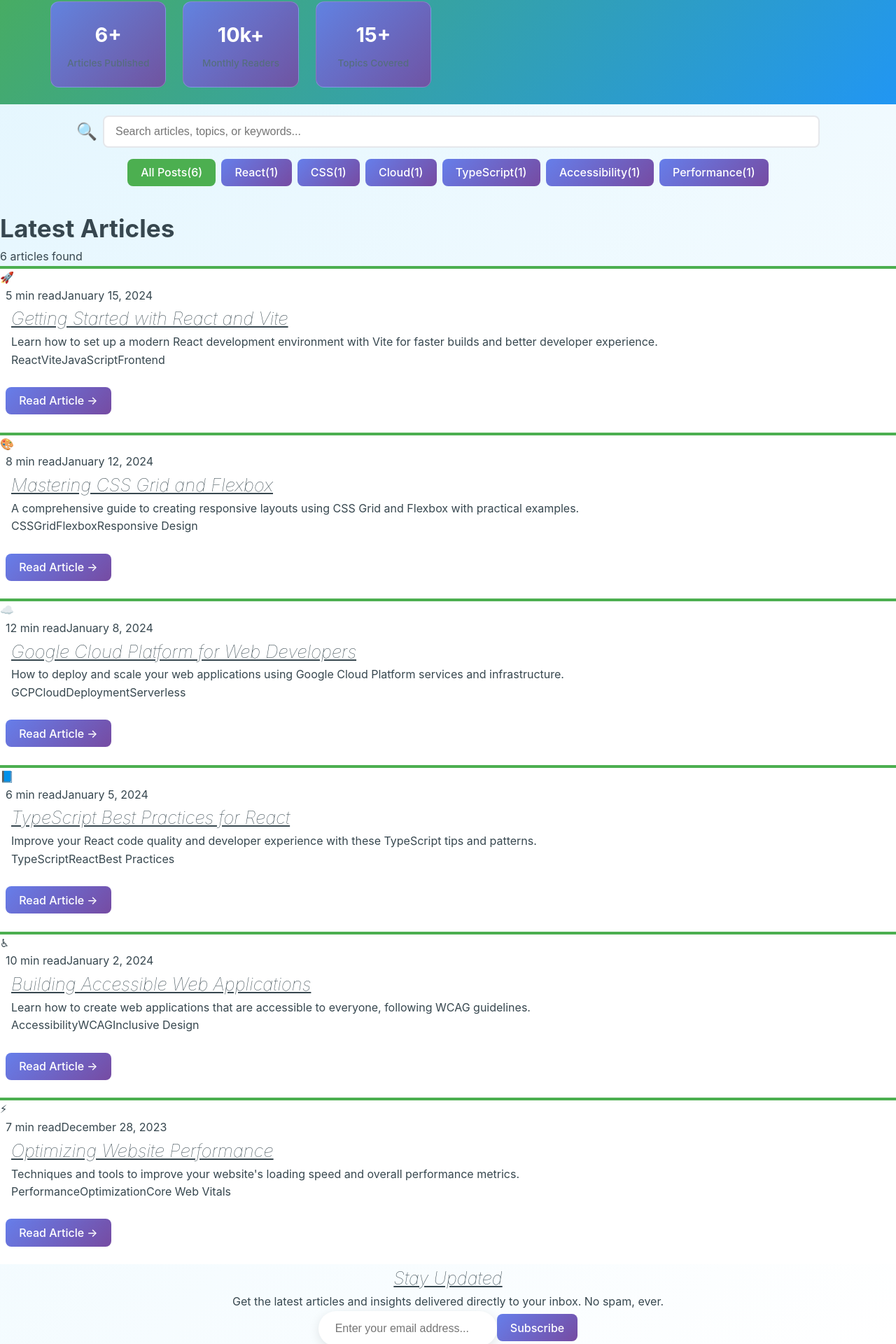
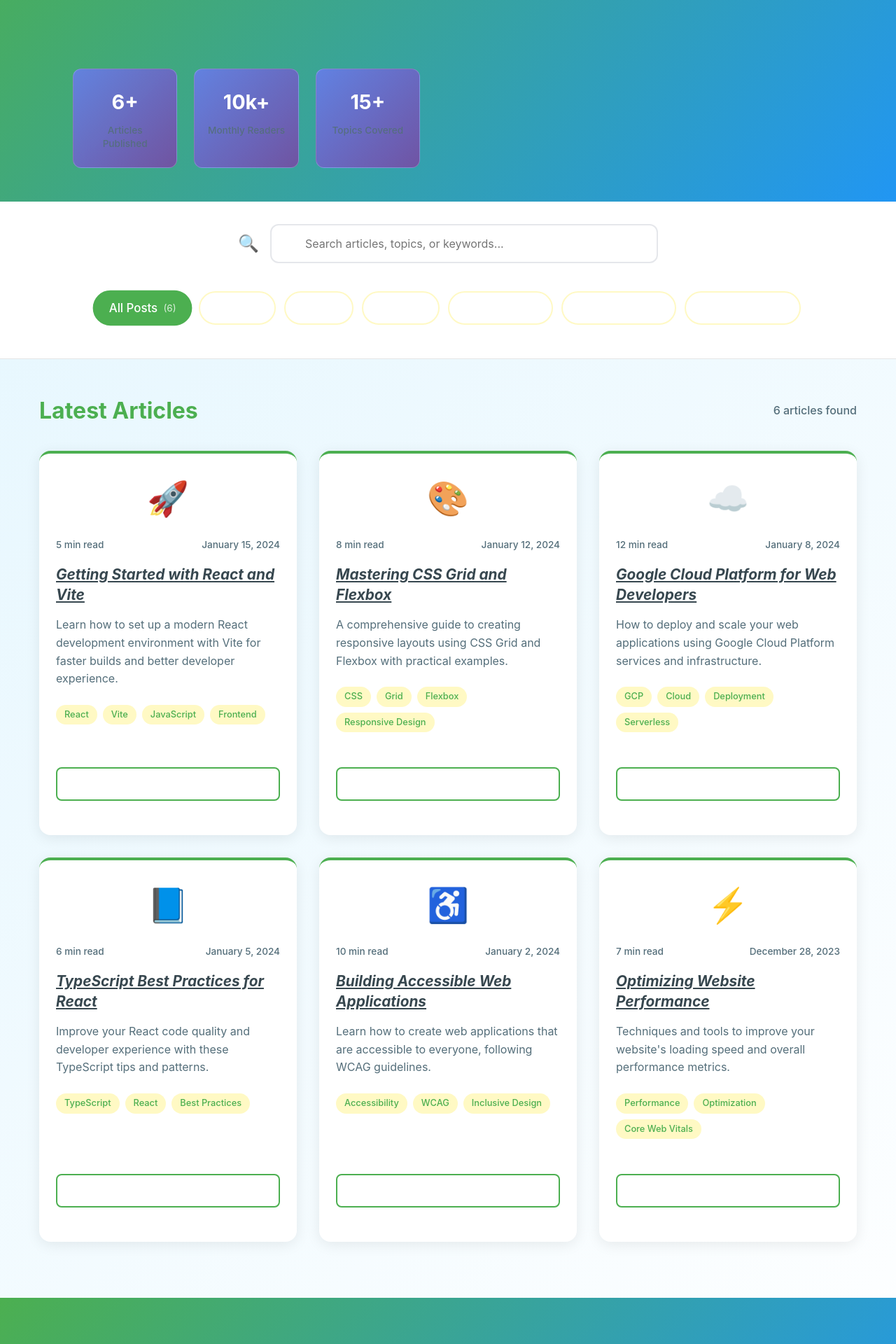
Before and after one commit to catbarber/chris-feveck, a React (Vite) app: page /blog in a window 1280 px wide. Shown: the part 414-2334 px from the top of the page at 70% size. Built offline with nearby package versions, Linux system fonts and the light colour scheme; the HTML template or start-up script is replaced by a standard one.

Commit message:
Update BlogPage.css

```diff
--- a/src/pages/BlogPage.css
+++ b/src/pages/BlogPage.css
@@ -1,129 +1,575 @@
 /* src/pages/BlogPage.css */
 .blog-page {
-  /* min-height: 100vh; */
   background: linear-gradient(135deg, var(--spring-pastel) 0%, var(--spring-white) 100%);
+  font-family: 'Inter', 'Segoe UI', 'Roboto', 'Helvetica Neue', Arial, sans-serif;
+  line-height: 1.6;
 }
 
+/* Header Styles */
+.hero-section {
+  background: var(--spring-white);
+  padding: 1.5rem 0;
+  border-bottom: 1px solid rgba(0, 0, 0, 0.1);
+}
+
+.tagline {
+  text-align: center;
+  color: var(--spring-primary);
+  font-size: 1.1rem;
+  font-weight: 600;
+  margin-bottom: 1rem;
+}
+
+.hero-links {
+  display: flex;
+  justify-content: center;
+  gap: 2rem;
+  flex-wrap: wrap;
+  padding: 0 1rem;
+}
+
+.hero-link {
+  color: var(--spring-primary);
+  text-decoration: none;
+  font-weight: 600;
+  padding: 0.75rem 1.5rem;
+  border: 2px solid var(--spring-primary);
+  border-radius: 25px;
+  transition: all 0.3s ease;
+  background: transparent;
+}
+
+.hero-link:hover {
+  background: var(--spring-primary);
+  color: var(--spring-white);
+  transform: translateY(-2px);
+  box-shadow: 0 5px 15px rgba(102, 126, 234, 0.3);
+}
+
+/* Hero Section */
 .blog-hero {
   background: linear-gradient(135deg, var(--spring-primary) 0%, var(--spring-accent) 100%);
   color: var(--spring-white);
-  padding-bottom: 24px;
+  padding: 4rem 0 3rem;
 }
 
-.blog-hero h1 {padding-top: 24px; padding-bottom: 24px;
+.blog-hero h1 {
+  font-size: clamp(2.5rem, 5vw, 3.5rem);
+  font-weight: 700;
+  text-align: center;
+  margin-bottom: 1.5rem;
   background: none;
   -webkit-text-fill-color: var(--spring-white);
   color: var(--spring-white);
-}
-.blog-hero p{
-  padding-bottom: 24px;;
+  line-height: 1.2;
 }
 
-.blog-card {
+.blog-hero p {
+  font-size: clamp(1.1rem, 2.5vw, 1.3rem);
+  text-align: center;
+  max-width: 600px;
+  margin: 0 auto 2rem;
+  opacity: 0.95;
+  line-height: 1.6;
+}
+
+.hero-stats {
+  display: grid;
+  grid-template-columns: repeat(3, 1fr);
+  gap: 1.5rem;
+  max-width: 600px;
+  margin: 0 auto;
+  padding: 0 1rem;
+}
+
+.stat {
+  text-align: center;
+  padding: 1.5rem 1rem;
+  background: rgba(255, 255, 255, 0.1);
+  border-radius: 12px;
+  backdrop-filter: blur(10px);
+  border: 1px solid rgba(255, 255, 255, 0.2);
+}
+
+.stat-number {
+  font-size: 2rem;
+  font-weight: 700;
+  margin-bottom: 0.5rem;
+  color: var(--spring-white);
+}
+
+.stat-label {
+  font-size: 0.9rem;
+  opacity: 0.9;
+  font-weight: 500;
+}
+
+/* Search and Filters */
+.blog-filters {
   background: var(--spring-white);
-  border-top: 4px solid var(--spring-primary);
+  padding: 2rem 0;
+  border-bottom: 1px solid rgba(0, 0, 0, 0.1);
+}
+
+.filters-content {
+  max-width: 1200px;
+  margin: 0 auto;
+  padding: 0 1rem;
+}
+
+.search-box {
+  display: flex;
+  align-items: center;
+  gap: 1rem;
+  max-width: 600px;
+  margin: 0 auto 1.5rem;
+  position: relative;
+}
+
+.search-icon {
+  font-size: 1.5rem;
+  color: var(--text-secondary);
+}
+
+.search-input {
+  flex: 1;
+  padding: 1rem 1rem 1rem 3rem;
+  border: 2px solid #e5e7eb;
+  border-radius: 12px;
+  font-size: 1rem;
+  transition: all 0.3s ease;
+  background-color: white;
+  font-family: inherit;
+}
+
+.search-input:focus {
+  outline: none;
+  border-color: var(--spring-primary);
+  box-shadow: 0 0 0 3px rgba(102, 126, 234, 0.1);
+}
+
+.clear-search {
+  background: var(--spring-light);
+  border: none;
+  padding: 0.5rem 1rem;
+  border-radius: 6px;
+  font-size: 0.9rem;
+  font-weight: 500;
+  cursor: pointer;
+  transition: all 0.2s ease;
+}
+
+.clear-search:hover {
+  background: var(--spring-primary);
+  color: var(--spring-white);
+}
+
+.category-filters {
+  overflow-x: auto;
+  padding: 0.5rem 0;
+}
+
+.filter-scroll {
+  display: flex;
+  gap: 0.75rem;
+  padding: 0.5rem 0;
+  flex-wrap: wrap;
+  justify-content: center;
+}
+
+.filter-btn {
+  display: flex;
+  align-items: center;
+  gap: 0.5rem;
+  padding: 0.75rem 1.25rem;
+  border: 2px solid var(--spring-light);
+  background: var(--spring-white);
+  color: var(--text-secondary);
+  border-radius: 25px;
+  font-weight: 500;
+  cursor: pointer;
+  transition: all 0.3s ease;
+  white-space: nowrap;
+  font-family: inherit;
+}
+
+.filter-btn:hover {
+  border-color: var(--spring-primary);
+  color: var(--spring-primary);
+  transform: translateY(-1px);
 }
 
 .filter-btn.active {
   background: var(--spring-primary);
   color: var(--spring-white);
+  border-color: var(--spring-primary);
+  transform: scale(1.05);
+}
+
+.post-count {
+  font-size: 0.8rem;
+  opacity: 0.8;
+  font-weight: 400;
+}
+
+/* Blog Posts */
+.blog-posts {
+  padding: 3rem 0;
+}
+
+.container {
+  max-width: 1200px;
+  margin: 0 auto;
+  padding: 0 1rem;
+}
+
+.posts-header {
+  display: flex;
+  justify-content: space-between;
+  align-items: center;
+  margin-bottom: 2rem;
+  flex-wrap: wrap;
+  gap: 1rem;
+}
+
+.posts-header h2 {
+  color: var(--spring-primary);
+  font-size: 2rem;
+  font-weight: 700;
+  margin: 0;
+}
+
+.results-count {
+  color: var(--text-secondary);
+  font-weight: 500;
+}
+
+.posts-grid {
+  display: grid;
+  grid-template-columns: repeat(auto-fit, minmax(350px, 1fr));
+  gap: 2rem;
+}
+
+.blog-card {
+  background: var(--spring-white);
+  border-radius: 16px;
+  box-shadow: 0 4px 20px rgba(0, 0, 0, 0.08);
+  border-top: 4px solid var(--spring-primary);
+  transition: all 0.3s ease;
+  overflow: hidden;
+  display: flex;
+  flex-direction: column;
+  height: 100%;
+}
+
+.blog-card:hover {
+  transform: translateY(-5px);
+  box-shadow: 0 8px 40px rgba(0, 0, 0, 0.12);
+}
+
+.card-header {
+  padding: 1.5rem 1.5rem 0;
+}
+
+.card-image {
+  font-size: 3rem;
+  text-align: center;
+  margin-bottom: 1rem;
+  height: 80px;
+  display: flex;
+  align-items: center;
+  justify-content: center;
+}
+
+.card-meta {
+  display: flex;
+  justify-content: space-between;
+  align-items: center;
+  font-size: 0.85rem;
+  color: var(--text-secondary);
+  margin-bottom: 1rem;
+}
+
+.read-time, .date {
+  font-weight: 500;
+}
+
+.card-content {
+  padding: 0 1.5rem;
+  flex: 1;
+}
+
+.card-title {
+  color: var(--spring-dark);
+  font-size: 1.3rem;
+  font-weight: 700;
+  margin-bottom: 1rem;
+  line-height: 1.4;
+}
+
+.card-excerpt {
+  color: var(--text-secondary);
+  line-height: 1.6;
+  margin-bottom: 1.5rem;
+}
+
+.card-tags {
+  display: flex;
+  flex-wrap: wrap;
+  gap: 0.5rem;
+  margin-bottom: 1.5rem;
+}
+
+.tag {
+  background: var(--spring-light);
+  color: var(--spring-primary);
+  padding: 0.25rem 0.75rem;
+  border-radius: 15px;
+  font-size: 0.8rem;
+  font-weight: 500;
+}
+
+.card-footer {
+  padding: 0 1.5rem 1.5rem;
 }
 
 .read-more-btn {
-  border-color: var(--spring-primary);
+  background: transparent;
+  border: 2px solid var(--spring-primary);
   color: var(--spring-primary);
+  padding: 0.75rem 1.5rem;
+  border-radius: 8px;
+  font-weight: 600;
+  cursor: pointer;
+  transition: all 0.3s ease;
+  font-family: inherit;
+  width: 100%;
 }
 
 .read-more-btn:hover {
   background: var(--spring-primary);
   color: var(--spring-white);
+  transform: translateY(-1px);
 }
 
-.blog-filters{
-
-  padding-top: 16px;
-  padding-bottom: 16px;
+/* No Posts State */
+.no-posts {
+  text-align: center;
+  padding: 4rem 2rem;
+  color: var(--text-secondary);
 }
 
-.text-input-container {
-  display: flex;
-  flex-direction: column;
-  gap: 8px;
-  width: 100%;
-  margin-bottom: 16px;
+.no-posts-icon {
+  font-size: 4rem;
+  margin-bottom: 1.5rem;
 }
 
-.search-input-label {
+.no-posts h3 {
+  color: var(--spring-primary);
+  font-size: 1.5rem;
+  margin-bottom: 1rem;
   font-weight: 600;
-  color: #374151;
-  font-size: 14px;
-  margin-bottom: 4px;
-}
-.search-box{
-  display:flex;
-  justify-content: center;
-  align-items: center;
-  gap: 8px;
-}
-.search-input {
-  padding: 12px 16px;
-  border: 2px solid #e5e7eb;
-  border-radius: 8px;
-  font-size: 16px;
-  transition: all 0.2s ease-in-out;
-  background-color: white;
-  width: 80%;
-  box-sizing: border-box;
-}
-.search-icon{
-  font-size: 24px;
-}
-.search-input:focus {
-  outline: none;
-  border-color: #3b82f6;
-  box-shadow: 0 0 0 3px rgba(59, 130, 246, 0.1);
 }
 
-.search-input:hover:not(:focus):not(.disabled) {
-  border-color: #9ca3af;
+.no-posts p {
+  margin-bottom: 2rem;
+  font-size: 1.1rem;
 }
 
-.search-input.error {
-  border-color: #ef4444;
+.reset-filters {
+  background: var(--spring-primary);
+  color: var(--spring-white);
+  border: none;
+  padding: 1rem 2rem;
+  border-radius: 8px;
+  font-weight: 600;
+  cursor: pointer;
+  transition: all 0.3s ease;
+  font-family: inherit;
 }
 
-.search-input.error:focus {
-  border-color: #ef4444;
-  box-shadow: 0 0 0 3px rgba(239, 68, 68, 0.1);
+.reset-filters:hover {
+  background: var(--spring-secondary);
+  transform: translateY(-2px);
 }
 
-.search-input.disabled {
-  background-color: #f9fafb;
-  color: #6b7280;
-  cursor: not-allowed;
+/* Newsletter */
+.blog-newsletter {
+  background: linear-gradient(135deg, var(--spring-primary) 0%, var(--spring-accent) 100%);
+  color: var(--spring-white);
+  padding: 4rem 0;
+  margin-top: 2rem;
 }
 
-.error-message {
-  color: #ef4444;
-  font-size: 14px;
-  margin-top: 4px;
+.newsletter-content {
+  max-width: 600px;
+  margin: 0 auto;
+  text-align: center;
 }
 
-.card-content{
-  margin-left:16px;
+.newsletter-text h3 {
+  font-size: 2rem;
+  font-weight: 700;
+  margin-bottom: 1rem;
 }
 
-.read-time{
-  margin-left: 8px;;
+.newsletter-text p {
+  font-size: 1.1rem;
+  opacity: 0.9;
+  margin-bottom: 2rem;
+  line-height: 1.6;
 }
 
-.read-more-btn{
-  margin-left: 8px;
+.newsletter-form {
+  display: flex;
+  gap: 1rem;
+  max-width: 400px;
+  margin: 0 auto;
 }
-.filter-scroll{
-  padding-top:16px;
-  display:flex;
-  justify-content: center;
-  align-items: center;
-  gap: 8px;
+
+.newsletter-input {
+  flex: 1;
+  padding: 1rem;
+  border: none;
+  border-radius: 8px;
+  font-size: 1rem;
+  font-family: inherit;
 }
+
+.newsletter-input:focus {
+  outline: none;
+  box-shadow: 0 0 0 3px rgba(255, 255, 255, 0.3);
+}
+
+.newsletter-btn {
+  background: var(--spring-white);
+  color: var(--spring-primary);
+  border: none;
+  padding: 1rem 2rem;
+  border-radius: 8px;
+  font-weight: 600;
+  cursor: pointer;
+  transition: all 0.3s ease;
+  font-family: inherit;
+  white-space: nowrap;
+}
+
+.newsletter-btn:hover {
+  background: var(--spring-light);
+  transform: translateY(-2px);
+}
+
+/* Mobile Styles */
+@media (max-width: 768px) {
+  .hero-links {
+    flex-direction: column;
+    align-items: center;
+    gap: 1rem;
+  }
+
+  .hero-link {
+    width: 200px;
+    text-align: center;
+  }
+
+  .blog-hero {
+    padding: 3rem 0 2rem;
+  }
+
+  .hero-stats {
+    grid-template-columns: 1fr;
+    gap: 1rem;
+  }
+
+  .stat {
+    padding: 1.25rem 1rem;
+  }
+
+  .search-box {
+    flex-direction: column;
+    gap: 0.75rem;
+  }
+
+  .search-input {
+    width: 100%;
+    padding-left: 1rem;
+  }
+
+  .filter-scroll {
+    justify-content: flex-start;
+    flex-wrap: nowrap;
+    overflow-x: auto;
+    padding-bottom: 0.5rem;
+  }
+
+  .posts-grid {
+    grid-template-columns: 1fr;
+    gap: 1.5rem;
+  }
+
+  .posts-header {
+    flex-direction: column;
+    align-items: flex-start;
+  }
+
+  .newsletter-form {
+    flex-direction: column;
+  }
+
+  .card-header,
+  .card-content,
+  .card-footer {
+    padding: 1rem;
+  }
+}
+
+@media (max-width: 480px) {
+  .blog-hero h1 {
+    font-size: 2rem;
+  }
+
+  .blog-hero p {
+    font-size: 1rem;
+  }
+
+  .posts-header h2 {
+    font-size: 1.5rem;
+  }
+
+  .newsletter-text h3 {
+    font-size: 1.5rem;
+  }
+}
+
+/* Focus Styles */
+.filter-btn:focus,
+.read-more-btn:focus,
+.reset-filters:focus,
+.newsletter-btn:focus,
+.hero-link:focus {
+  outline: 2px solid var(--spring-primary);
+  outline-offset: 2px;
+}
+
+.search-input:focus,
+.newsletter-input:focus {
+  outline: none;
+  border-color: var(--spring-primary);
+  box-shadow: 0 0 0 3px rgba(102, 126, 234, 0.1);
+}
+
+/* Reduced Motion */
+@media (prefers-reduced-motion: reduce) {
+  .blog-card,
+  .filter-btn,
+  .read-more-btn,
+  .reset-filters,
+  .newsletter-btn,
+  .hero-link {
+    transition: none;
+  }
+
+  .blog-card:hover {
+    transform: none;
+  }
+}
```
